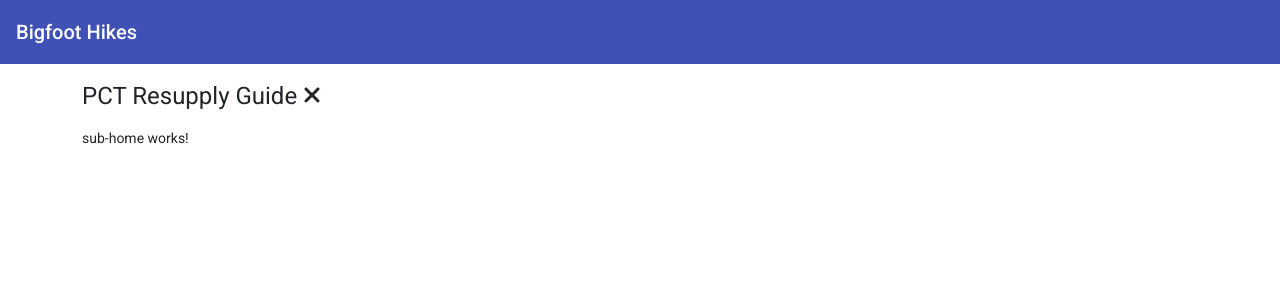
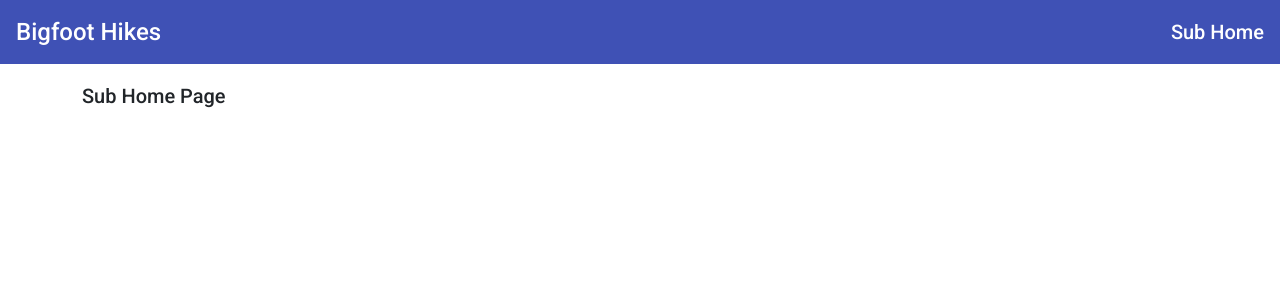
Before and after one commit to NicolasDontigny/thru-hiking-bigfoot, an Angular app: page /sub-home in a window 1280 px wide. Shown: the top 300 px of the page. Built offline with nearby package versions, Linux system fonts and the light colour scheme.

Commit message:
Added global style folders

```diff
--- a/src/app/app.component.html
+++ b/src/app/app.component.html
@@ -1,12 +1,15 @@
 <mat-toolbar color="primary">
-  <span>Bigfoot Hikes</span>
+  <a
+    routerLink="/"
+    class="toolbar-primary link-decoration-none"
+  >Bigfoot Hikes</a>
+  <span class="toolbar-spacer"></span>
+  <a
+    routerLink="/sub-home"
+    class="link-decoration-none"
+  >Sub Home</a>
 </mat-toolbar>
 
 <div class="container pt-3">
-  <h1>
-    PCT Resupply Guide
-    <fa-icon icon="times"></fa-icon>
-  </h1>
-
   <router-outlet></router-outlet>
 </div>
--- a/src/app/app.component.less
+++ b/src/app/app.component.less
@@ -0,0 +1,7 @@
+.toolbar-spacer {
+  flex: 1 1 auto;
+}
+
+.toolbar-primary {
+  font-size: 24px;
+}
--- a/src/app/app.component.ts
+++ b/src/app/app.component.ts
@@ -3,7 +3,10 @@ import { Component } from '@angular/core';
 @Component({
   selector: 'pct-root',
   templateUrl: './app.component.html',
-  styleUrls: ['./app.component.less'],
+  styleUrls: [
+    './app.component.less',
+    './styles/index.less',
+  ],
 })
 export class AppComponent {
   title = 'PCT-Resupply';
--- a/src/app/home/home.component.html
+++ b/src/app/home/home.component.html
@@ -1 +1,4 @@
-<p>home works!</p>
+<h1>
+  PCT Resupply Guide
+  <fa-icon icon="times"></fa-icon>
+</h1>
--- a/src/app/home/sub-home/sub-home.component.html
+++ b/src/app/home/sub-home/sub-home.component.html
@@ -1 +1 @@
-<p>sub-home works!</p>
+<h2>Sub Home Page</h2>
--- /dev/null
+++ b/src/app/styles/global.less
@@ -0,0 +1,4 @@
+.link-decoration-none {
+  color: inherit;
+  text-decoration: none;
+}
--- /dev/null
+++ b/src/app/styles/index.less
@@ -0,0 +1 @@
+@import 'global.less';
```
Also changed, not shown: src/styles.less (+9 -2 lines).
